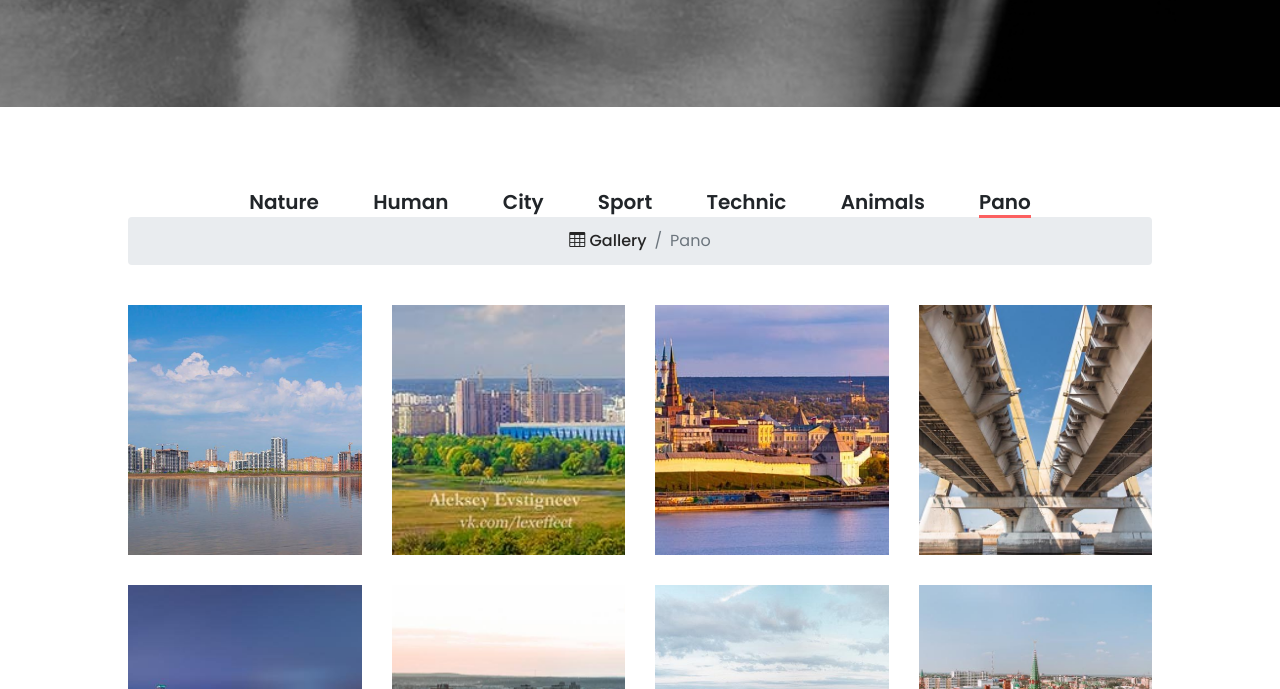
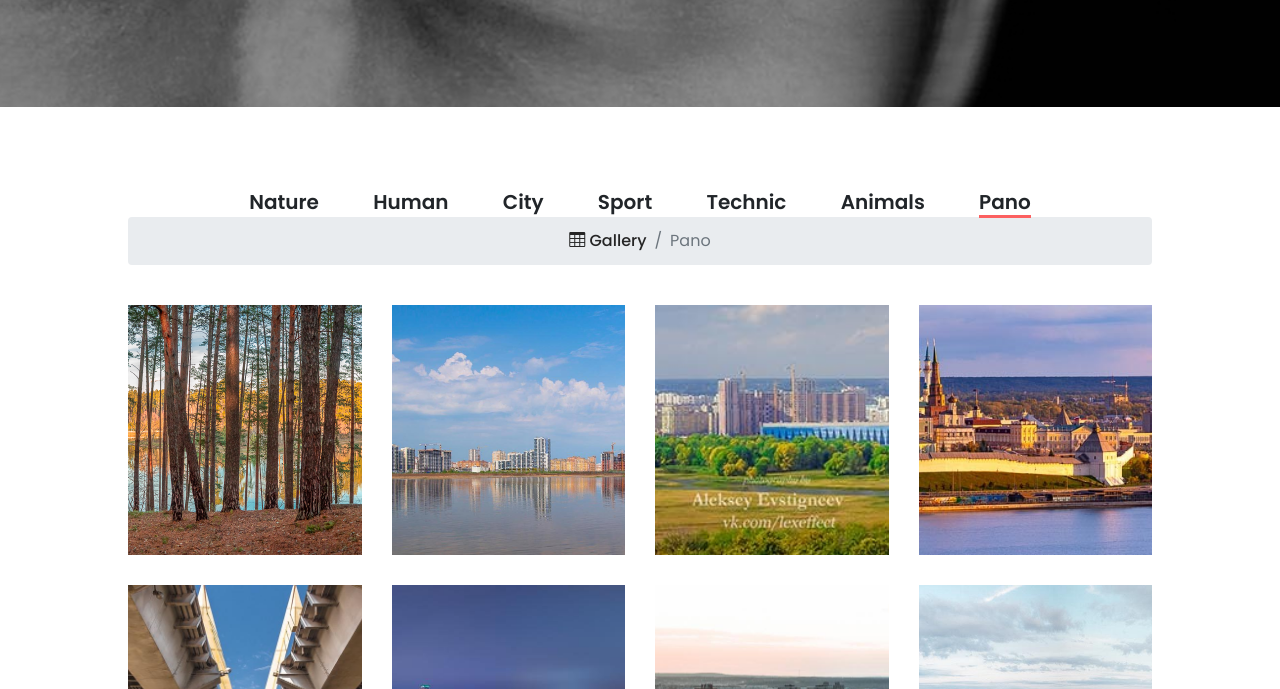
Before and after one commit to aevstigneev/aevstigneev.github.io, a website: page pano.html in a window 1280 px wide. Shown: the part 263-952 px from the top of the page. Drawn offline with Linux system fonts and the light colour scheme.

Commit message:
init4.1 commit

```diff
--- a/pano.html
+++ b/pano.html
@@ -126,6 +126,15 @@
 
                 <!--____________________________________________________PANO___________________________________________________-->
 
+               <!-- Single Gallery Item -->
+                <div class="col-12 col-sm-6 col-lg-3 single_gallery_item pano mb-30 fadeInUp" data-wow-delay="300ms">
+                    <div class="single-portfolio-content">
+                        <img src="img/bg-img/Pano/2410.jpg" alt="">
+                        <div class="hover-content">
+                            <a href="img/bg-img/Pano/2410.jpg" class="portfolio-img">+</a>
+                        </div>
+                    </div>
+                </div>
                 <!-- Single Gallery Item -->
                 <div class="col-12 col-sm-6 col-lg-3 single_gallery_item pano mb-30 fadeInUp" data-wow-delay="300ms">
                     <div class="single-portfolio-content">
```
Also changed, not shown: img/bg-img/Pano/2410.jpg (added).
